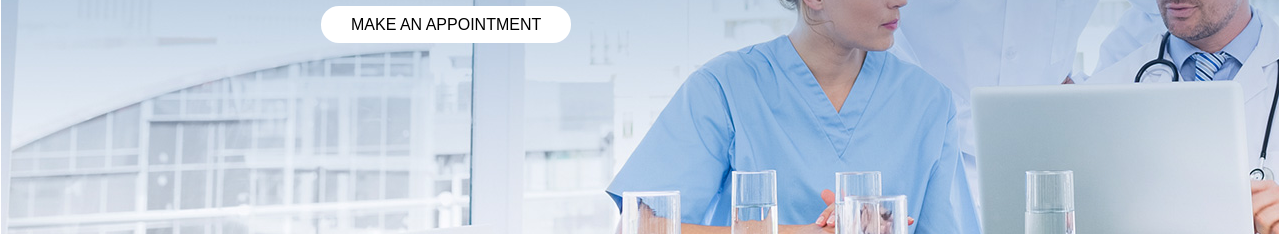
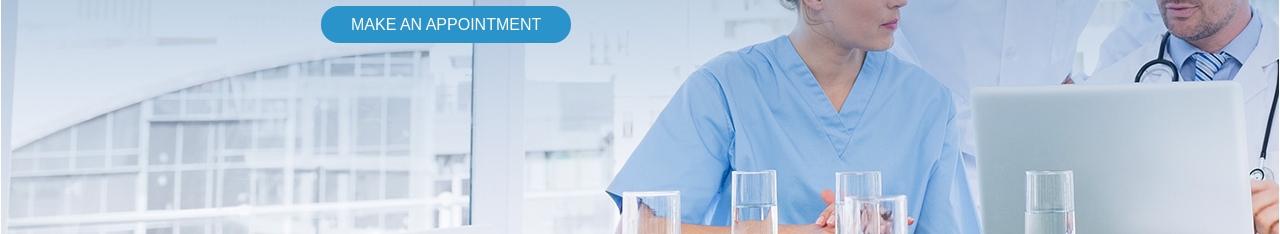
Before and after one commit to trannham1310/project-fe1, a plain HTML site: page index.html in a window 1280 px wide. In both pictures the pointer is over the link "MAKE AN APPOINTMENT". Shown: the part 526-760 px from the top of the page. Drawn offline with Linux system fonts and the light colour scheme.

Commit message:
update css

```diff
--- a/public/css/style.css
+++ b/public/css/style.css
@@ -52,6 +52,10 @@ text-align: left !important;
 }
 .mr1{
     margin-bottom: 20px;
+}
+.textsss a:hover,.textsss1 a:hover{
+    background: #2a93c9;
+    color: white;
 }
 .textsss a{
     background: white;
```
